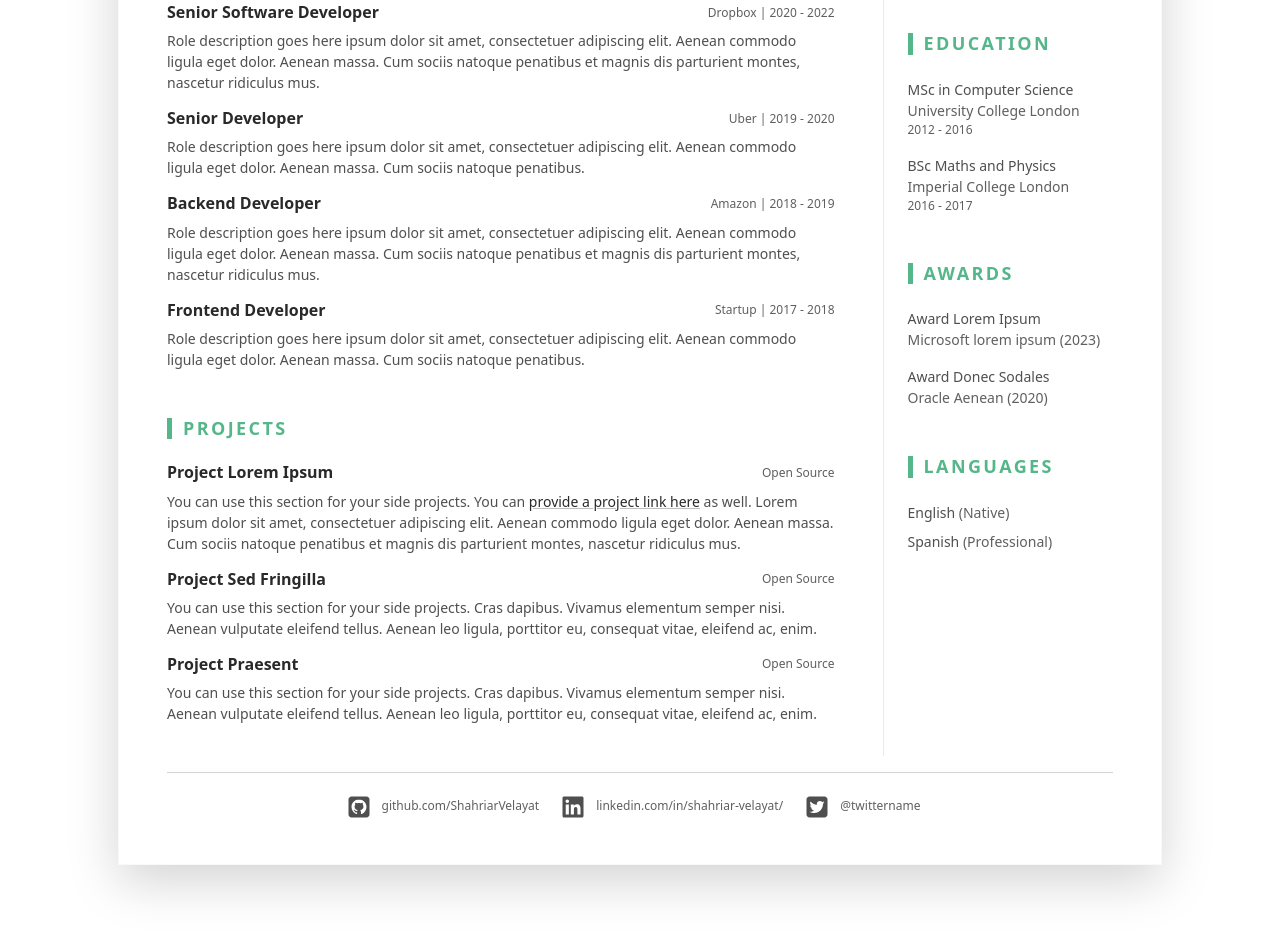
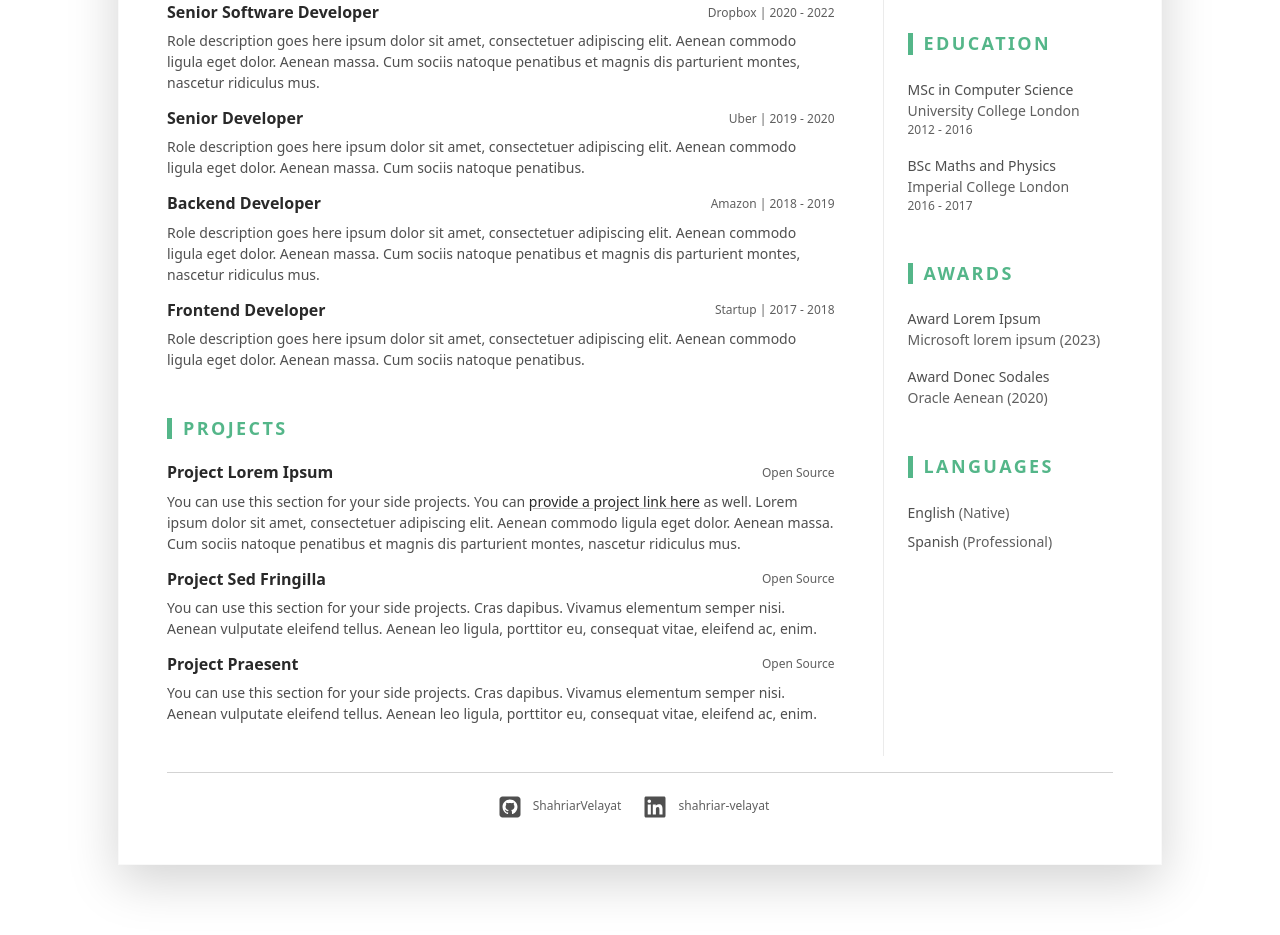
Before and after one commit to ShahriarVelayat/velayat.me, a plain HTML site: page index.html in a window 1280 px wide. Shown: the part 903-1838 px from the top of the page. Drawn offline with Linux system fonts and the light colour scheme.

Commit message:
Update index.html

```diff
--- a/index.html
+++ b/index.html
@@ -251,9 +251,8 @@
 						<hr>
 						<div class="resume-footer text-center">
 							<ul class="resume-social-list list-inline mx-auto mb-0 d-inline-block text-muted">
-								<li class="list-inline-item mb-lg-0 me-3"><a class="resume-link" href="#"><i class="fab fa-github-square fa-2x me-2" data-fa-transform="down-4"></i><span class="d-none d-lg-inline-block text-muted">github.com/ShahriarVelayat</span></a></li>
-								<li class="list-inline-item mb-lg-0 me-3"><a class="resume-link" href="#"><i class="fab fa-linkedin fa-2x me-2" data-fa-transform="down-4"></i><span class="d-none d-lg-inline-block text-muted">linkedin.com/in/shahriar-velayat/</span></a></li>
-								<li class="list-inline-item mb-lg-0 me-lg-3"><a class="resume-link" href="#"><i class="fab fa-twitter-square fa-2x me-2" data-fa-transform="down-4"></i><span class="d-none d-lg-inline-block text-muted">@twittername</span></a></li>
+								<li class="list-inline-item mb-lg-0 me-3"><a class="resume-link" href="github.com/ShahriarVelayat"><i class="fab fa-github-square fa-2x me-2" data-fa-transform="down-4"></i><span class="d-none d-lg-inline-block text-muted">ShahriarVelayat</span></a></li>
+								<li class="list-inline-item mb-lg-0 me-3"><a class="resume-link" href="https://linkedin.com/in/shahriar-velayat/"><i class="fab fa-linkedin fa-2x me-2" data-fa-transform="down-4"></i><span class="d-none d-lg-inline-block text-muted">shahriar-velayat</span></a></li>
 							</ul>
 						</div><!--//resume-footer-->
 					</article>
```
